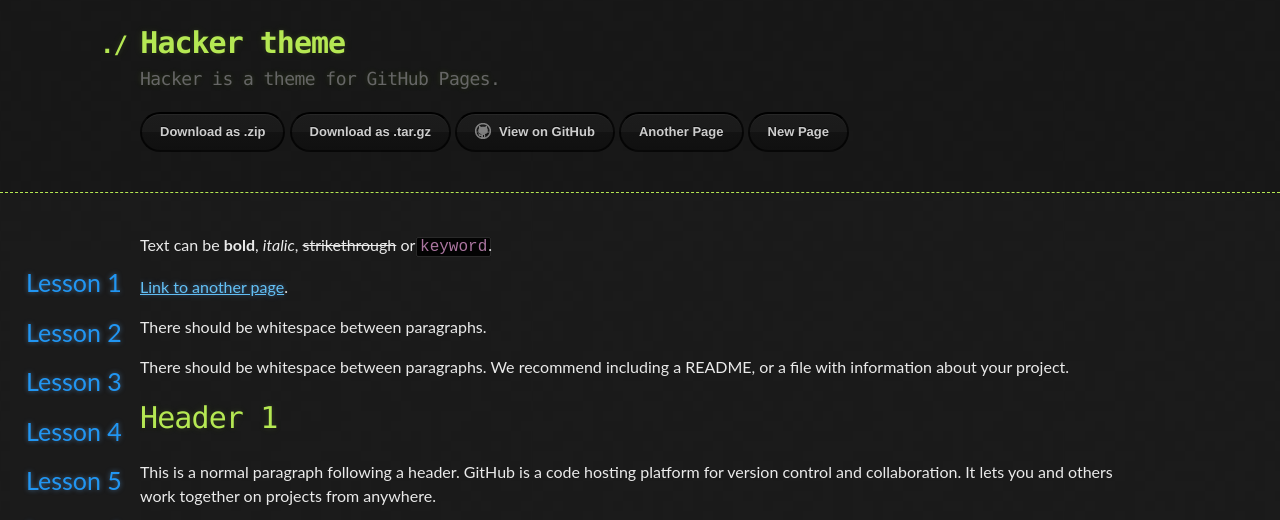
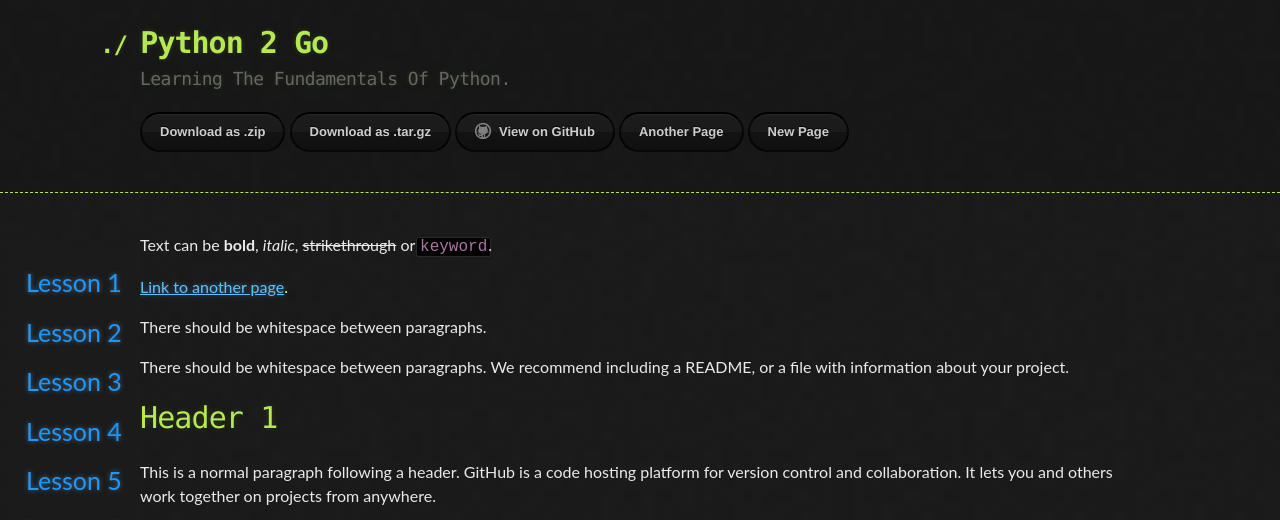
Before and after one commit to kode2go/python2go, a Jekyll site: the page built from index.md, in a window 1280 px wide and 900 px high, cut to the strip 0-520 px from the top of the window. Built offline with Jekyll 4.4.1, drawn with Linux system fonts in a browser that asks for light colours.

Commit message:
Update _config.yml

```diff
--- a/_config.yml
+++ b/_config.yml
@@ -1,5 +1,5 @@
-title: Hacker theme
-description: Hacker is a theme for GitHub Pages.
+title: Python 2 Go
+description: Learning The Fundamentals Of Python.
 show_downloads: true
 google_analytics:
 theme: jekyll-theme-hacker
```
